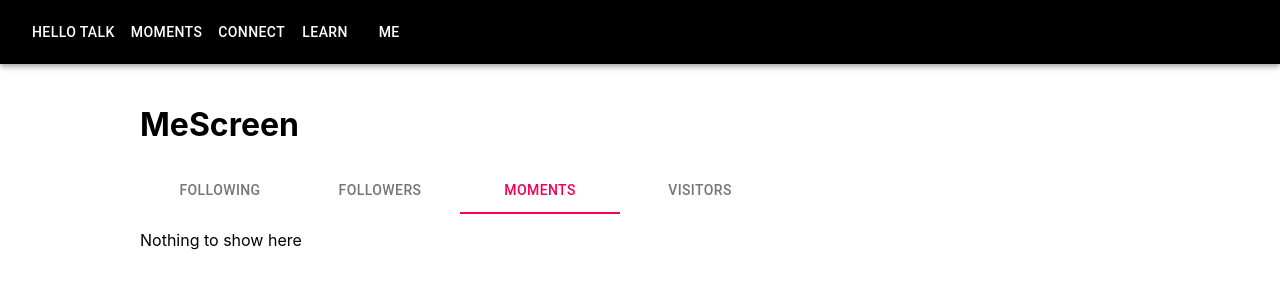
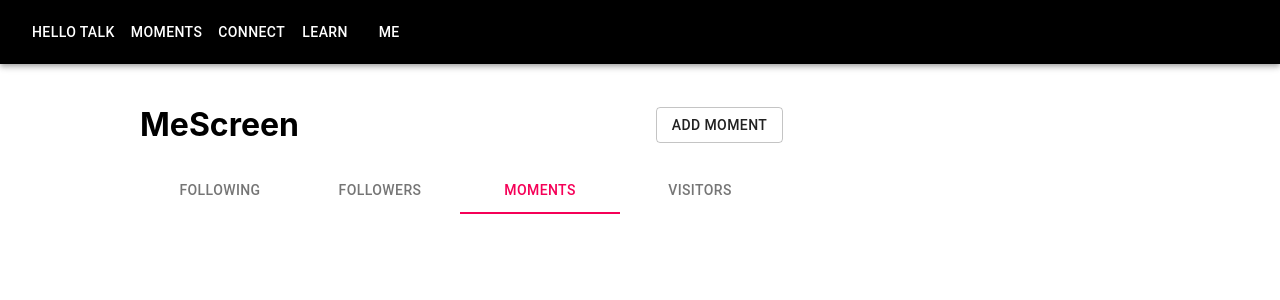
Before and after one commit to francislainy/hello-talk-web, a React (Create React App) app: page /me in a window 1280 px wide. Both pictures are taken after a click on the tab "MOMENTS". Shown: the top 300 px of the page. Built offline with nearby package versions, Linux system fonts and the light colour scheme; no server answers.

Commit message:
Add add moment button to me screen

```diff
--- a/src/screens/MeScreen.js
+++ b/src/screens/MeScreen.js
@@ -4,7 +4,7 @@ import VisitorsTab from "../components/VisitorsTab";
 import TabsList from "../components/TabsList";
 import FollowingTab from "../components/FollowingTab";
 import FollowersTab from "../components/FollowersTab";
-
+import {Button} from "@material-ui/core";
 
 function MeScreen() {
     const [selectedTab, setSelectedTab] = useState(0);
@@ -22,9 +22,20 @@ function MeScreen() {
 
     return (
         <div>
-            <h1>MeScreen</h1>
-            <TabsList tabs={tabs} selectedTab={selectedTab} onClick={handleTabClick}/>
-            {tabs[selectedTab].component}
+            {
+                tabs[selectedTab].label === 'Moments' ?
+                    <div>
+                        <div style={{display: 'flex', alignItems: 'center'}}>
+                            <h1>MeScreen</h1>
+                            <Button variant="outlined" style={{margin: "auto"}}> Add moment </Button>
+                        </div>
+                        <TabsList tabs={tabs} selectedTab={selectedTab} onClick={handleTabClick}/>
+                    </div>
+                    : <div>
+                        <h1>MeScreen</h1>
+                        <TabsList tabs={tabs} selectedTab={selectedTab} onClick={handleTabClick}/>
+                    </div>
+            }
         </div>
     );
 }
```
Also changed, not shown: src/components/MomentItem.js (+7 -0 lines).
